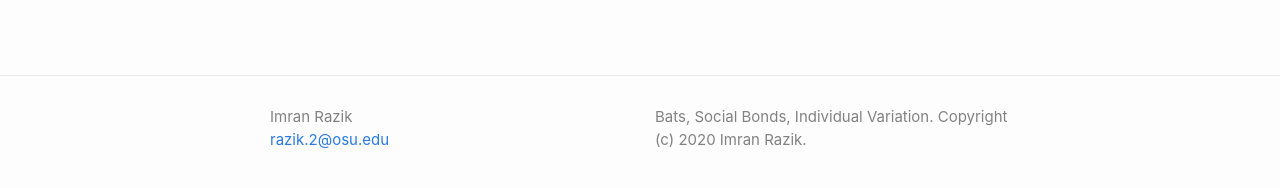
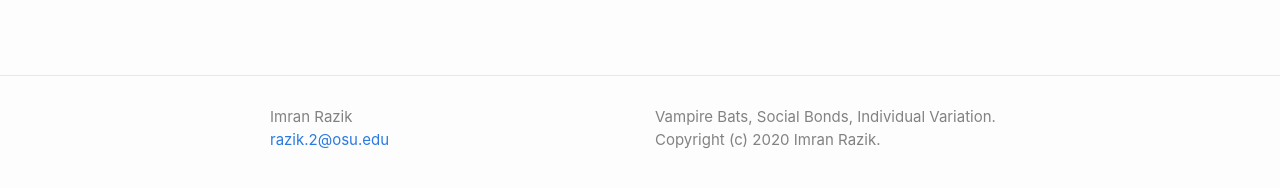
Before and after one commit to imranrazik/imranrazik.github.io, a Jekyll site: the page built from Contact.md, in a window 1280 px wide. Shown: the part 689-877 px from the top of the page. Built offline with Jekyll 4.4.1, drawn with Linux system fonts in a browser that asks for light colours; our own code applies the rules of GitHub Pages for plain Markdown files.

Commit message:
Update _config.yml

```diff
--- a/_config.yml
+++ b/_config.yml
@@ -3,7 +3,7 @@ author:
   name: Imran Razik
   email: razik.2@osu.edu
 description: > # this means to ignore newlines until "show_excerpts:"
-  Bats, Social Bonds, Individual Variation. Copyright (c) 2020 Imran Razik.
+  Vampire Bats, Social Bonds, Individual Variation. Copyright (c) 2020 Imran Razik.
 
 show_excerpts: false # set to true to show excerpts on the homepage
 
```
